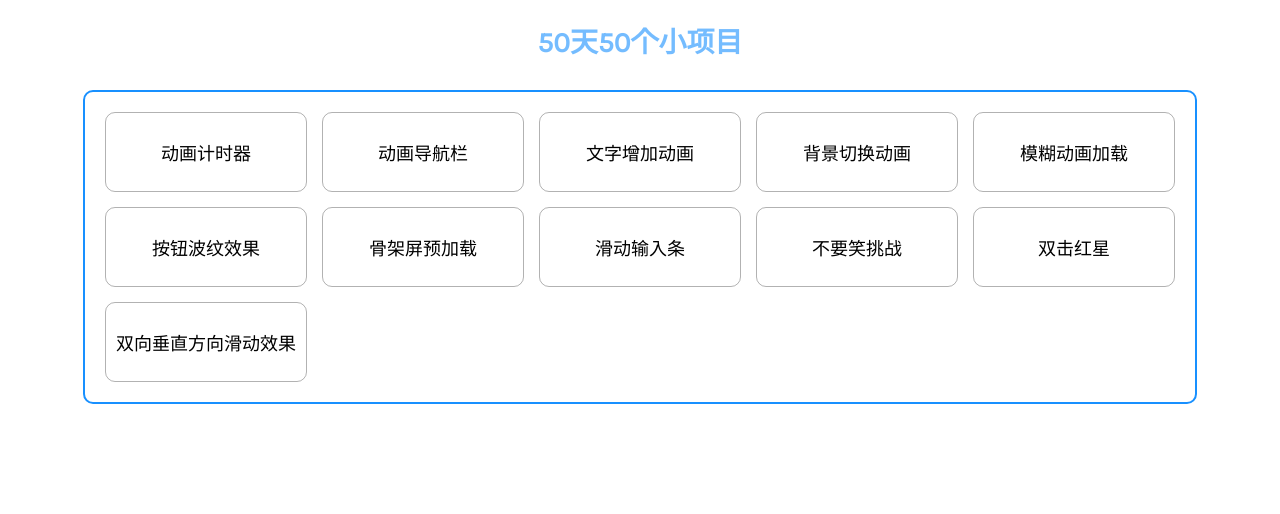
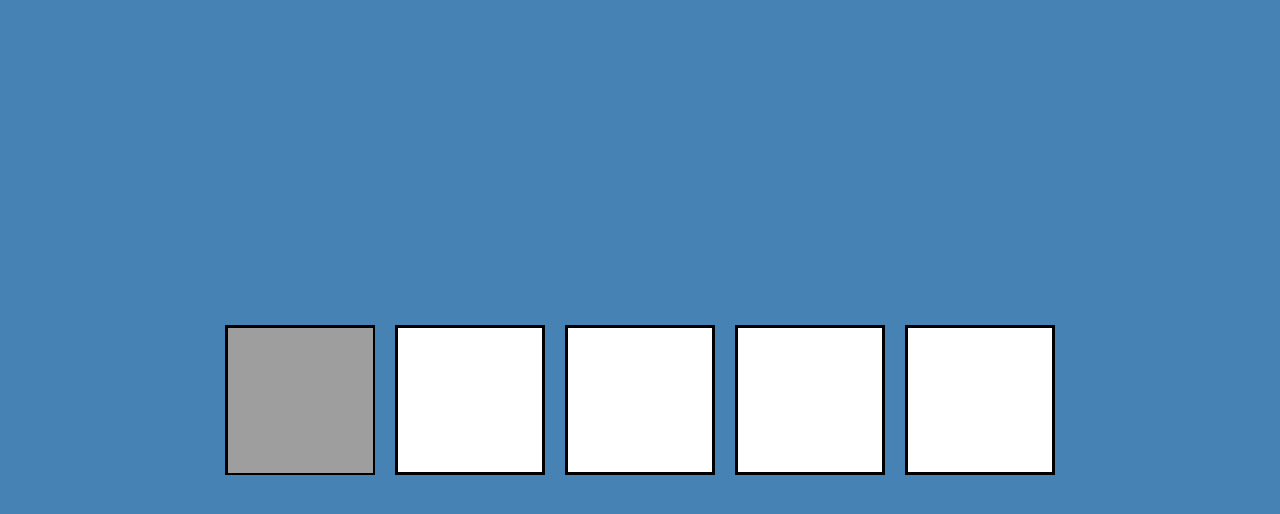
Before and after one commit to jack-yong/FrontEnd-practice, a React (Create React App) app: page /DragNDrop in a window 1280 px wide. Before the commit this address led to /. Shown: the top 514 px of the page. Built offline with nearby package versions, Linux system fonts and the light colour scheme; grey boxes are pictures that could not be loaded.

Commit message:
feat:add DragNDrop page!

```diff
--- a/src/App.tsx
+++ b/src/App.tsx
@@ -26,7 +26,7 @@ const DadJokes = lazy(() => import('./pages/DadJokes'));
 const DoubleClickHeart = lazy(() => import('./pages/DoubleClickHeart'));
 const DoubleVerticalSlider = lazy(() => import('./pages/DoubleVerticalSlider'));
 const Loading = lazy(() => import('./components/loading'));
-
+const DragNDrop = lazy(() => import('./pages/DragNDrop'));
 function App() {
   return (
     <BrowserRouter >
@@ -56,6 +56,7 @@ function App() {
           <Route path='/DadJokes' element={<DadJokes />} />
           <Route path='/DoubleClickHeart' element={<DoubleClickHeart />} />
           <Route path='/DoubleVerticalSlider' element={<DoubleVerticalSlider />} />
+          <Route path='/DragNDrop' element={<DragNDrop />} />
           <Route path='*' element={<Navigate to='/' replace />} />
         </Routes>
       </Suspense>
--- /dev/null
+++ b/src/pages/DragNDrop/index.custom.scss
@@ -0,0 +1,45 @@
+#body {
+    background-color: steelblue;
+    //flex弹性布局默认情况下就是水平排布
+    //默认值为row
+    display: flex;
+    align-items: center;
+    justify-content: center;
+    height: 100vh;
+    overflow: hidden;
+    margin: 0;
+
+    .empty {
+        height: 150px;
+        width: 150px;
+        margin: 10px;
+        border: solid 3px black;
+        background: white;
+
+    }
+
+    .fill {
+        background-image: url('https://source.unsplash.com/random/150x150');
+        height: 145px;
+        width: 145px;
+        cursor: pointer;
+    }
+
+    .hold {
+        border: solid 5px #ccc;
+    }
+
+    .hovered {
+        background-color: #333;
+        border-color: white;
+        //表示显示为一系列短的方形虚线
+        border-style: dashed;
+    }
+}
+
+
+@media (max-width:800px) {
+    #body {
+        flex-direction: column;
+    }
+}
--- /dev/null
+++ b/src/pages/DragNDrop/index.tsx
@@ -0,0 +1,70 @@
+import React, { useRef, useState } from 'react';
+import './index.custom.scss';
+
+const DragNDrop = () => {
+    const [select, setSelect] = useState([1, 0, 0, 0, 0]);
+    const fillref = useRef<HTMLDivElement>(null);
+    return (
+        <div id="body">
+            {
+                select && select.map((item, idx) => (
+                    <div className='empty' onDragOver={e => dragOver(e)} onDragEnter={e => dragEnter(e)} onDragLeave={(e) => dragLeave(e)} onDrop={(e) => dragDrop(e, idx)} key={idx}>
+                        {
+                            item === 1 ?
+                                <div
+                                    ref={fillref}
+                                    className='fill'
+                                    draggable={true}
+                                    onDragStart={() => dragStart()}
+                                    onDragEnd={() => dragEnd()}
+                                ></div> :
+                                <></>
+                        }
+                    </div>
+                ))
+            }
+        </div>
+    )
+
+    function dragOver(e: React.DragEvent<HTMLDivElement>) {
+        e.preventDefault();
+    }
+
+    function dragEnter(e: React.DragEvent<HTMLDivElement>) {
+        e.preventDefault();
+        e.currentTarget.classList.add('hovered');
+    }
+
+
+    function dragLeave(e: React.DragEvent<HTMLDivElement>) {
+        e.currentTarget.className = 'empty';
+    }
+
+    function dragDrop(e: React.DragEvent<HTMLDivElement>, idx: number) {
+        e.currentTarget.className = 'empty';
+        // eslint-disable-next-line @typescript-eslint/no-unused-vars
+        const nselect = select.map(item => 0);
+        nselect[idx] = 1;
+        setSelect(nselect);
+    }
+
+    function dragStart() {
+        if (fillref.current) {
+            fillref.current.classList.add('hold');
+            setTimeout(() => {
+                if (fillref.current) {
+                    fillref.current.className = 'invisible';
+                }
+            }, 0)
+        }
+    }
+
+    function dragEnd() {
+        if (fillref.current) {
+            fillref.current.className = 'fill';
+        }
+    }
+
+}
+
+export default DragNDrop;
--- a/src/pages/Main/config.ts
+++ b/src/pages/Main/config.ts
@@ -43,5 +43,9 @@ export const cardData = [
         title: '双向垂直方向滑动效果',
         to: '/DoubleVerticalSlider',
     },
+    {
+        title: '图片拖拽',
+        to: '/DragNDrop',
+    },
 
 ];
```
Also changed, not shown: 1 other file (tests, documents, lock files or other folders).
